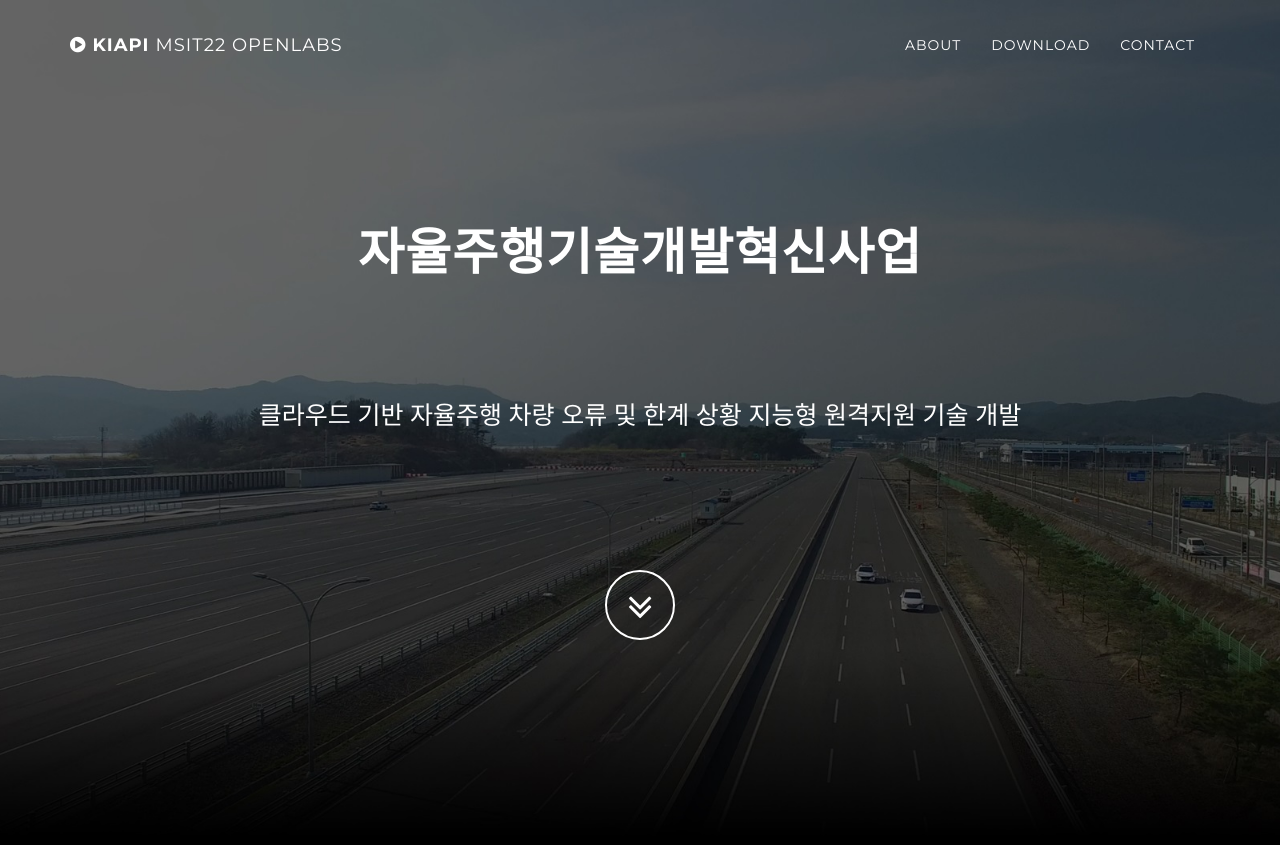
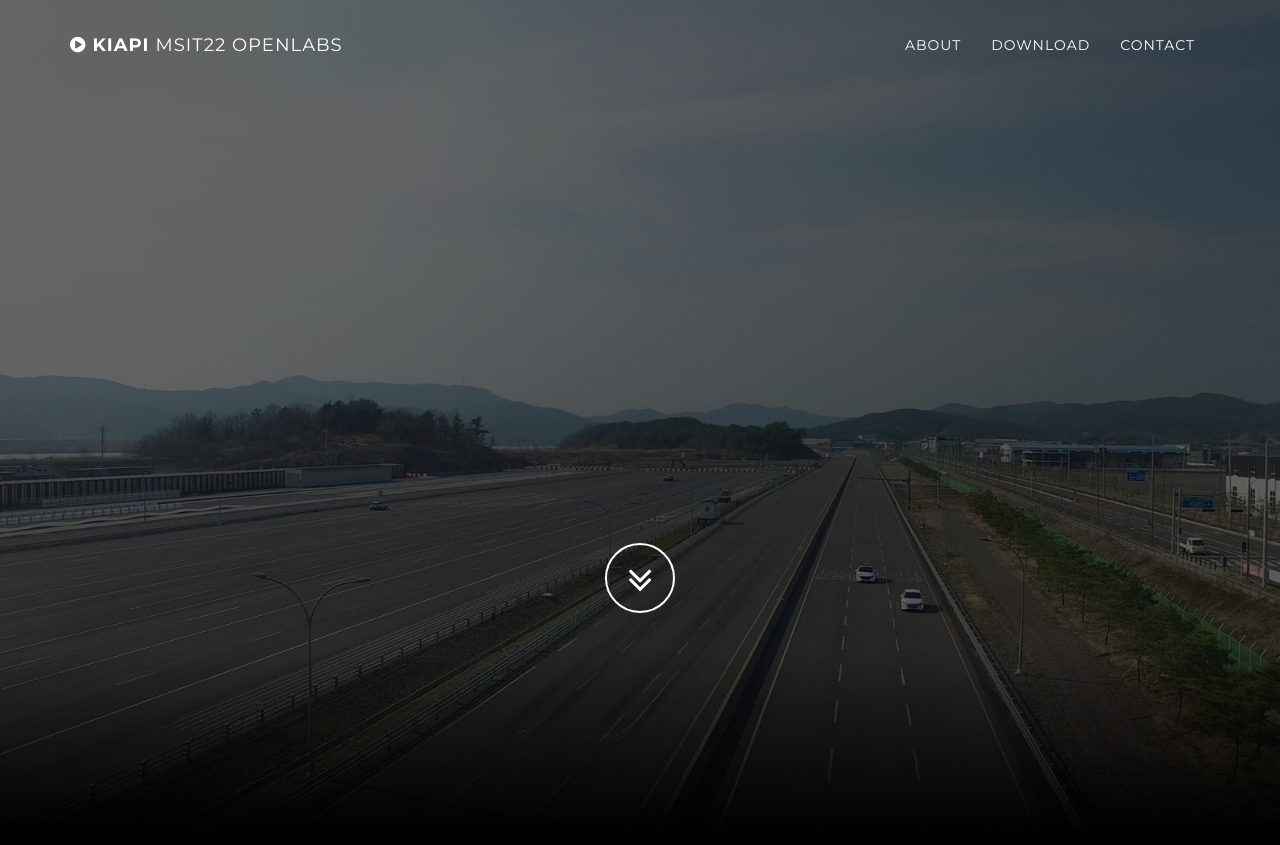
Before and after one commit to knowJang/kiapi-msit-22.github.io, a Jekyll site: the page built from index.html, in a window 1280 px wide and 900 px high. Shown: the top 845 px of the window. Built offline with Jekyll 4.4.1, drawn with Linux system fonts in a browser that asks for light colours.

Commit message:
Update header.html

```diff
--- a/_includes/header.html
+++ b/_includes/header.html
@@ -4,8 +4,8 @@
             <div class="container">
                 <div class="row">
                     <div class="col-lg-12 text-center">
-                        <h1 class="brand-heading">자율주행기술개발혁신사업</h1>
-                        <p class="intro-text"><br><br>클라우드 기반 자율주행 차량 오류 및 한계 상황 지능형 원격지원 기술 개발<br><br><br><br>
+                        <h1 class="brand-heading"> </h1>
+                        <p class="intro-text"><br><br> <br><br><br><br>
                         <a href="#about" class="btn btn-circle page-scroll">
                             <i class="fa fa-angle-double-down animated"></i>
                         </a>
```
